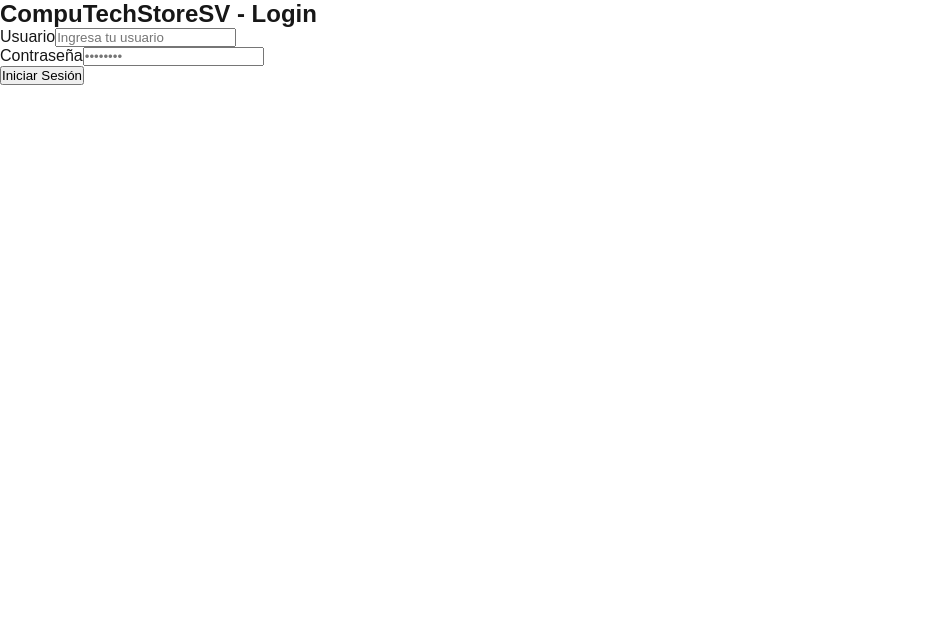
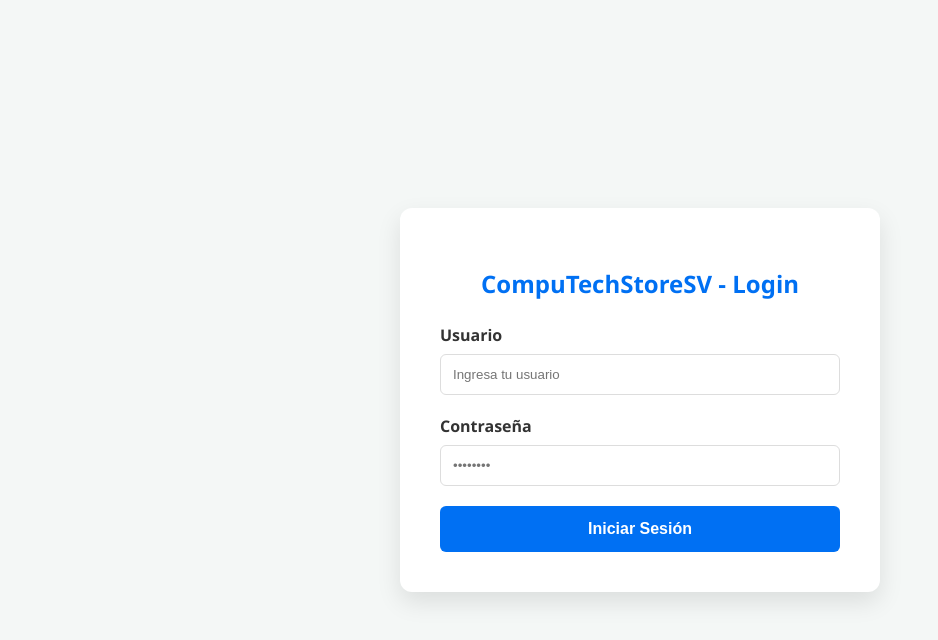
Before and after one commit to J05ue21/tienda-tecnologia-reactnextjs, a Next.js app: page / in a window 1280 px wide. Shown: the top 640 px of the page, without its empty margins (0-938 px from the left). Built offline with nearby package versions, Linux system fonts and the light colour scheme.

Commit message:
modificacion de data.js porque no mostraba imagenes de ciertos articulos, ademas se agregaron estilos global.css

```diff
--- a/src/app/data.js
+++ b/src/app/data.js
@@ -122,7 +122,7 @@
         id: 18,
         title: 'Gabinete NZXT H9 Flow White',
         price: 160,
-        urlImage: 'hhttps://m.media-amazon.com/images/I/61Yr06ThzYL._AC_SL1000_.jpg',
+        urlImage: 'https://m.media-amazon.com/images/I/61Yr06ThzYL._AC_SL1000_.jpg',
         quantity: 1
     },
     {
@@ -136,7 +136,7 @@
         id: 20,
         title: 'Tarjeta Gráfica RTX 4070 Ti Super',
         price: 799,
-        urlImage: 'hhttps://m.media-amazon.com/images/I/81iw1lPCN5L._AC_SL1500_.jpg',
+        urlImage: 'https://m.media-amazon.com/images/I/81iw1lPCN5L._AC_SL1500_.jpg',
         quantity: 1
     },
     {
@@ -157,7 +157,7 @@
         id: 23,
         title: 'iPad Pro M4 11"',
         price: 1999,
-        urlImage: 'https://m.media-amazon.com/images/G/01/apparel/rcxgs/tile._CB483369110_.gif',
+        urlImage: 'https://m.media-amazon.com/images/I/714-7INRdwL._AC_SL1500_.jpg',
         quantity: 1
     },
     {
--- a/src/app/globals.css
+++ b/src/app/globals.css
@@ -1,42 +1,171 @@
-:root {
-  --background: #ffffff;
-  --foreground: #171717;
+/* --- Estilos Base --- */
+body {
+  margin: 0;
+  font-family: 'Segoe UI', Tahoma, Geneva, Verdana, sans-serif;
+  background-color: #f4f7f6;
+  color: #333;
 }
 
-@media (prefers-color-scheme: dark) {
-  :root {
-    --background: #0a0a0a;
-    --foreground: #ededed;
-  }
+/* --- Componente: Login --- */
+.login-container {
+  display: flex;
+  justify-content: center;
+  align-items: center;
+  height: 100vh;
 }
 
-html,
-body {
-  max-width: 100vw;
-  overflow-x: hidden;
+.login-card {
+  background: white;
+  padding: 40px;
+  border-radius: 12px;
+  box-shadow: 0 10px 25px rgba(0,0,0,0.1);
+  width: 100%;
+  max-width: 400px;
 }
 
-body {
-  color: var(--foreground);
-  background: var(--background);
-  font-family: Arial, Helvetica, sans-serif;
-  -webkit-font-smoothing: antialiased;
-  -moz-osx-font-smoothing: grayscale;
+.login-card h2 {
+  margin-bottom: 24px;
+  text-align: center;
+  color: #0070f3;
 }
 
-* {
+.input-group { margin-bottom: 20px; }
+.input-group label { display: block; margin-bottom: 8px; font-weight: 600; }
+.input-group input {
+  width: 100%;
+  padding: 12px;
+  border: 1px solid #ddd;
+  border-radius: 6px;
   box-sizing: border-box;
-  padding: 0;
-  margin: 0;
 }
 
-a {
-  color: inherit;
-  text-decoration: none;
+.btn-login {
+  width: 100%;
+  padding: 14px;
+  background-color: #0070f3;
+  color: white;
+  border: none;
+  border-radius: 6px;
+  font-size: 16px;
+  font-weight: bold;
+  cursor: pointer;
+  transition: background 0.3s;
 }
 
-@media (prefers-color-scheme: dark) {
-  html {
-    color-scheme: dark;
-  }
+.btn-login:hover { background-color: #0051bb; }
+
+/* --- Componente: Header y Carrito --- */
+.container-navbar {
+    display: flex;
+    justify-content: space-between;
+    align-items: center;
+    padding: 20px 50px;
+    background-color: #fff;
+    box-shadow: 0 2px 4px rgba(0,0,0,0.1);
 }
+
+.user-info { display: flex; align-items: center; gap: 15px; }
+.btn-logout {
+    padding: 5px 10px;
+    background-color: #ff4d4d;
+    color: white;
+    border: none;
+    border-radius: 4px;
+    cursor: pointer;
+}
+
+.container-icon { position: relative; cursor: pointer; display: flex; align-items: center; }
+.icon-cart-emoji { font-size: 30px; user-select: none; }
+
+.count-products {
+    position: absolute;
+    top: -5px;
+    right: -10px;
+    background-color: #000;
+    color: #fff;
+    width: 20px;
+    height: 20px;
+    display: flex;
+    justify-content: center;
+    align-items: center;
+    border-radius: 50%;
+    font-size: 12px;
+}
+
+.container-cart-products {
+    position: absolute;
+    top: 50px;
+    right: 0;
+    background-color: #fff;
+    width: 400px;
+    z-index: 10;
+    box-shadow: 0 10px 20px rgba(0,0,0,0.2);
+    border-radius: 10px;
+    padding: 20px;
+}
+
+.hidden-cart { display: none; }
+
+.cart-product {
+    display: flex;
+    align-items: center;
+    justify-content: space-between;
+    padding: 15px 0;
+    border-bottom: 1px solid #f2f2f2;
+}
+
+.icon-close { cursor: pointer; font-size: 18px; transition: transform 0.2s; }
+.icon-close:hover { transform: scale(1.2); }
+
+.cart-total { display: flex; justify-content: space-between; align-items: center; padding: 20px 0; }
+
+.btn-checkout { background-color: #00ca4e; color: white; padding: 10px; border: none; border-radius: 5px; cursor: pointer; font-weight: bold; width: 100%; margin-bottom: 10px; }
+.btn-clear-all { background-color: #333; color: white; padding: 10px; border: none; border-radius: 5px; cursor: pointer; font-weight: bold; width: 100%; }
+
+/* --- Componente: ProductList (Cuadrícula de productos) --- */
+.container-items {
+    display: grid;
+    grid-template-columns: repeat(auto-fit, minmax(300px, 1fr));
+    gap: 20px;
+    padding: 40px 50px;
+}
+
+.item {
+    background-color: #fff;
+    border-radius: 10px;
+    box-shadow: 0 2px 10px rgba(0,0,0,0.1);
+    overflow: hidden;
+    transition: transform 0.3s;
+}
+
+.item:hover { transform: translateY(-5px); }
+
+.item img {
+    width: 100%;
+    height: 250px;
+    object-fit: contain;
+    background-color: #fff;
+}
+
+.info-product { padding: 20px; text-align: center; }
+.info-product h2 { font-size: 18px; margin-bottom: 10px; height: 45px; overflow: hidden; }
+.price { font-size: 24px; font-weight: 900; color: #0070f3; margin-bottom: 15px; }
+.info-product button {
+    border: none;
+    background-color: #000;
+    color: #fff;
+    padding: 10px 20px;
+    cursor: pointer;
+    border-radius: 5px;
+    width: 100%;
+}
+
+/* --- Componente: Factura (Invoice) --- */
+.invoice-container { display: flex; justify-content: center; padding: 50px; background-color: #e3e3e3; min-height: 100vh; }
+.invoice-card { background: white; padding: 40px; width: 100%; max-width: 700px; box-shadow: 0 0 10px rgba(0,0,0,0.1); border-top: 8px solid #0070f3; }
+.invoice-header { text-align: center; margin-bottom: 30px; }
+.invoice-details { margin-bottom: 20px; border-bottom: 1px solid #eee; padding-bottom: 10px; }
+.invoice-table { width: 100%; border-collapse: collapse; margin-bottom: 30px; }
+.invoice-table th, .invoice-table td { text-align: left; padding: 12px; border-bottom: 1px solid #eee; }
+.invoice-footer { text-align: right; }
+.btn-new-purchase { margin-top: 20px; padding: 10px 20px; background-color: #0070f3; color: white; border: none; border-radius: 5px; cursor: pointer; }
```
